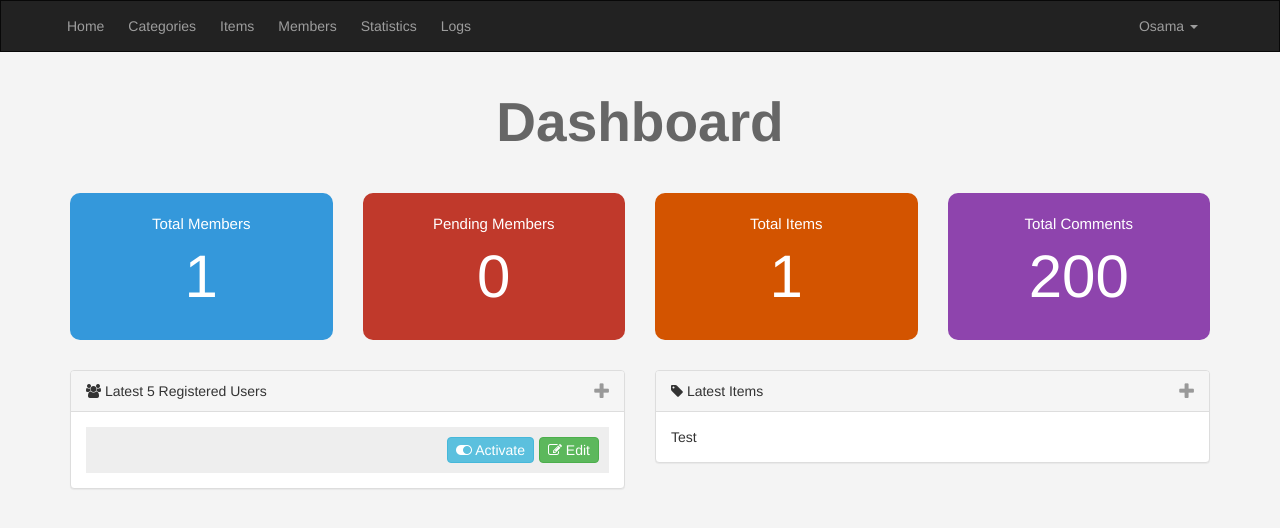
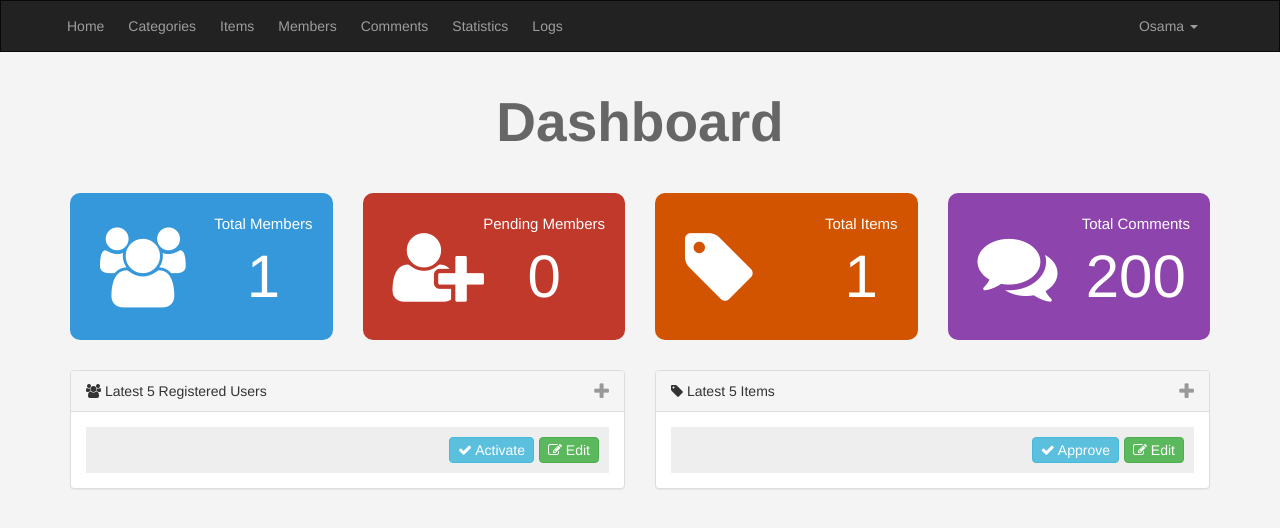
Before and after one commit to ahmedelashry0/e-commerce_PHPNative, a PHP site: page /dashboard.php in a window 1280 px wide. Shown: the top 528 px of the page. Run offline with PHP 8.4, Linux system fonts and the light colour scheme; the visitor is signed in with stand-in values (Sample User, id 1); tables that the repository leaves empty or names only in its code hold one stand-in row (values such as "Sample post"); data that the repository does not hold is empty.

Commit message:
some css modify and created comment table and added its forigen keys

```diff
--- a/admin/dashboard.php
+++ b/admin/dashboard.php
@@ -9,26 +9,38 @@ if (isset($_SESSION['Username'])) {
         <div class="row">
             <div class="col-md-3">
                 <div class="stat st-members">
+                    <i class="fa fa-users"></i>
+                    <div class="info">
                         Total Members
                         <span><a href="members.php"> <?php echo checkItem2('userID', 'users') ?></a></span>
                     </div>
                 </div>
+            </div>
             <div class="col-md-3">
                 <div class="stat st-pending">
+                    <i class="fa fa-user-plus"></i>
+                    <div class="info">
                         Pending Members
                         <span><a href="members.php?do=Manage&page=Pending"><?php echo checkItem('RegStatus', 'users', 0) ?></a></span>
                     </div>
                 </div>
+            </div>
             <div class="col-md-3">
                 <div class="stat st-items">
+                    <i class="fa fa-tag"></i>
+                    <div class="info">
                         Total Items
                         <span><a href="items.php"> <?php echo checkItem2('itemID', 'items') ?></a></span>
                     </div>
                 </div>
+            </div>
             <div class="col-md-3">
                 <div class="stat st-comments">
+                    <i class="fa fa-comments"></i>
+                    <div class="info">
                         Total Comments
                         <span>200</span>
+                    </div>
                 </div>
             </div>
         </div>
@@ -58,7 +70,7 @@ if (isset($_SESSION['Username'])) {
                                     echo "<a
 																	href='members.php?do=Activate&userid=" . $late['userID'] . "'
 																	class='btn btn-info pull-right activate'>
-																	<i class='fa fa-toggle-on'></i> Activate</a>";
+																	<i class='fa fa-check'></i> Activate</a>";
                                 }
                                 echo '</span>';
                                 echo '</a>';
@@ -72,13 +84,34 @@ if (isset($_SESSION['Username'])) {
             <div class="col-sm-6">
                 <div class="panel panel-default">
                     <div class="panel-heading">
-                        <i class="fa fa-tag"></i> Latest Items
+                        <?php $numItems = 5; ?>
+                        <i class="fa fa-tag"></i> Latest <?php echo $numItems; ?>  Items
                         <span class="toggle-info pull-right">
                             <i class="fa fa-plus fa-lg"></i>
                         </span>
                     </div>
                     <div class="panel-body">
-                        Test
+                        <ul class="list-unstyled latest-users">
+                        <?php
+                        $latestItems = getLatest('*', 'items', 'itemID', 5);
+                        foreach ($latestItems as $lateItem) {
+                            echo '<li>';
+                            echo $lateItem['Name'];
+                            echo '<a href="items.php?do=Edit&itemID=' . $lateItem['itemID'] . '">';
+                            echo '<span class="btn btn-success pull-right">';
+                            echo '<i class="fa fa-edit"></i> Edit';
+                            if ($lateItem['Approve'] == 0) {
+                                echo "<a
+                                        href='items.php?do=Approve&itemID=" . $lateItem['itemID'] . "'
+                                        class='btn btn-info pull-right activate'>
+                                        <i class='fa fa-check'></i> Approve</a>";
+                            }
+                            echo '</span>';
+                            echo '</a>';
+                            echo '</li>';
+                        }
+                        ?>
+                        </ul>
                     </div>
                 </div>
             </div>
--- a/admin/includes/languages/en.php
+++ b/admin/includes/languages/en.php
@@ -4,12 +4,13 @@ function lang($phrase)
 {
     static $lang = array(
         //Dashboard Phrases
-        'HOME_ADMIN'    => 'Home',
-        'CATEGORIES'    => 'Categories',
-        'ITEMS'         => 'Items',
-        'MEMBERS'       => 'Members',
-        'COMMENTS'      => 'Statistics',
-        'LOGS'          => 'Logs',
+        'HOME_ADMIN'        => 'Home',
+        'CATEGORIES'        => 'Categories',
+        'ITEMS'             => 'Items',
+        'MEMBERS'           => 'Members',
+        'COMMENTS'          => 'Comments',
+        'STATISTICS'        => 'Statistics',
+        'LOGS'              => 'Logs',
     );
     return $lang[$phrase];
 }
--- a/admin/includes/templates/navbar.php
+++ b/admin/includes/templates/navbar.php
@@ -14,6 +14,7 @@
                 <li><a href="items.php"><?php echo lang('ITEMS') ?></a></li>
                 <li><a href="members.php"><?php echo lang('MEMBERS') ?></a></li>
                 <li><a href="#"><?php echo lang('COMMENTS') ?></a></li>
+                <li><a href="#"><?php echo lang('STATISTICS') ?></a></li>
                 <li><a href="#"><?php echo lang('LOGS') ?></a></li>
             </ul>
             <ul class="nav navbar-nav navbar-right">
--- a/admin/layouts/js/backend.js
+++ b/admin/layouts/js/backend.js
@@ -1,5 +1,23 @@
 $(function () {
     "use strict";
+    // Dashboard
+
+    $('.toggle-info').click(function () {
+
+        $(this).toggleClass('selected').parent().next('.panel-body').fadeToggle(100);
+
+        if ($(this).hasClass('selected')) {
+
+            $(this).html('<i class="fa fa-minus fa-lg"></i>');
+
+        } else {
+
+            $(this).html('<i class="fa fa-plus fa-lg"></i>');
+
+        }
+
+    });
+
     // Trigger The Selectboxit
 
     $("select").selectBoxIt({
```
Also changed, not shown: admin/items.php (+35 -2 lines). Lines whose indentation alone changed are shown as unchanged.
